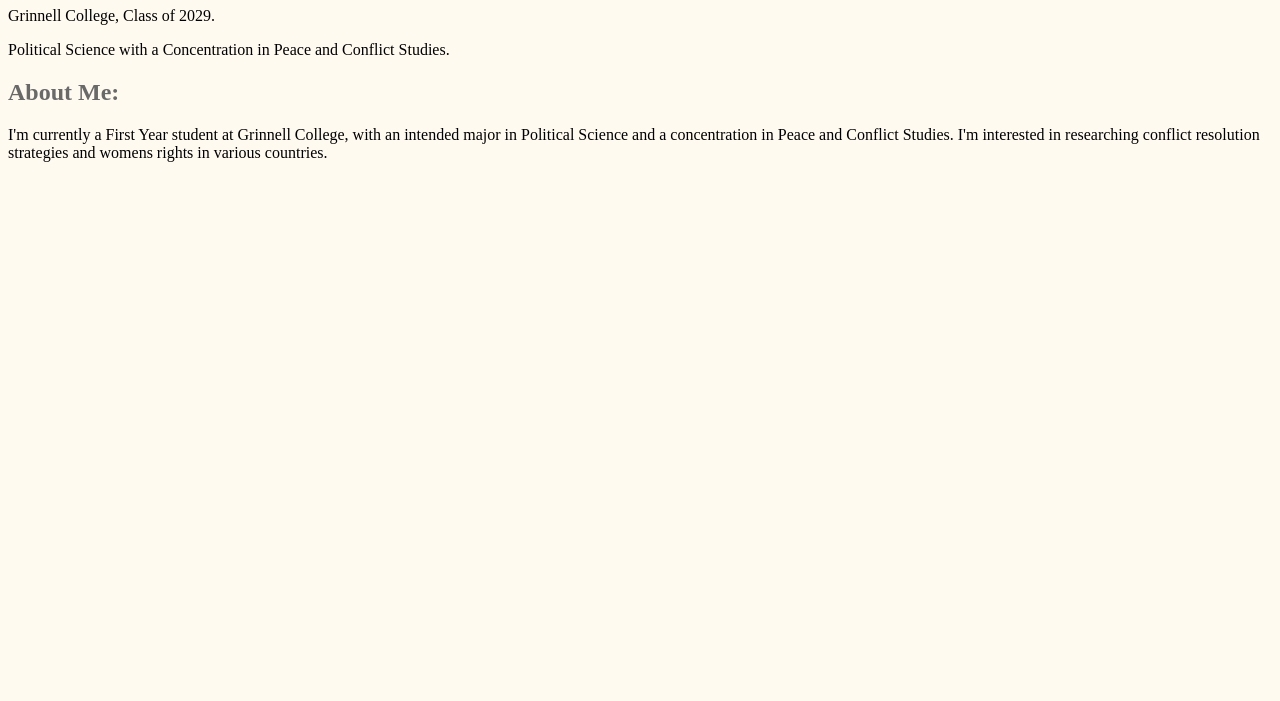
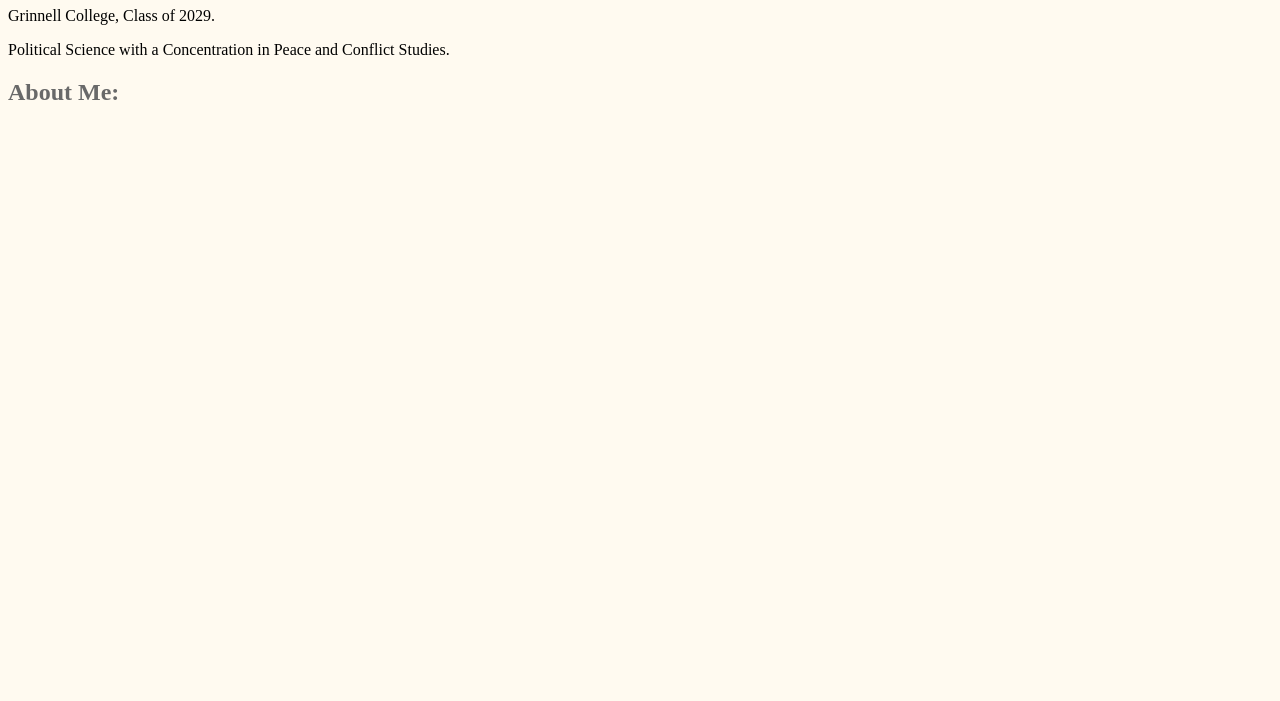
Before and after one commit to KassidyG/KassidyG.github.io, a plain HTML site: page index.html in a window 1280 px wide. Shown: the part 99-800 px from the top of the page. Drawn offline with Linux system fonts and the light colour scheme.

Commit message:
Update index.html

```diff
--- a/index.html
+++ b/index.html
@@ -9,7 +9,6 @@
 <p>Political Science with a Concentration in Peace and Conflict Studies. </p>
 
 <h2 style="color:DimGray;">About Me:</h2>
-<p>I'm currently a First Year student at Grinnell College, with an intended major in Political Science and a concentration in Peace and Conflict Studies. I'm interested in researching conflict resolution strategies and womens rights in various countries.</p>
 
 </body>
 </html>
```
